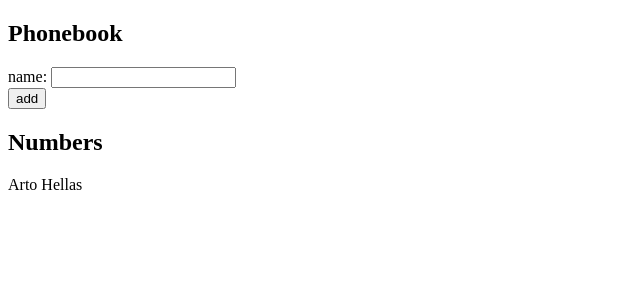
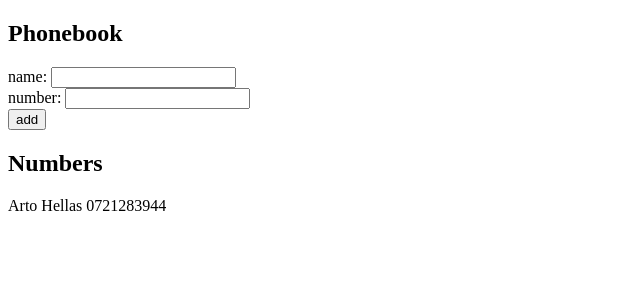
Before and after one commit to BryanMureithi/Fullstack-Web-Development, a React (Vite) app in the folder part2/phonebook/: page / in a window 1280 px wide. Shown: the top 300 px of the page, without its empty margins (0-640 px from the left). Built offline with nearby package versions, Linux system fonts and the light colour scheme.

Commit message:
step3 done

```diff
--- a/part2/phonebook/src/App.jsx
+++ b/part2/phonebook/src/App.jsx
@@ -1,8 +1,11 @@
 import { useState } from "react";
 
 const App = () => {
-  const [persons, setPersons] = useState([{ name: "Arto Hellas" }]);
+  const [persons, setPersons] = useState([
+    { name: "Arto Hellas", number: "0721283944" },
+  ]);
   const [newName, setNewName] = useState("");
+  const [newNumber, setNewNumber] = useState("");
 
   const addPerson = (event) => {
     event.preventDefault();
@@ -12,14 +15,20 @@
     }
     const personObject = {
       name: newName,
+      number: newNumber,
     };
     setPersons(persons.concat(personObject));
     console.log(persons);
     setNewName("");
+    setNewNumber("");
   };
 
-  const handleOnChange = (event) => {
+  const handleNameChange = (event) => {
     setNewName(event.target.value);
+  };
+
+  const handleNumberChange = (event) => {
+    setNewNumber(event.target.value);
   };
 
   return (
@@ -27,7 +36,10 @@
       <h2>Phonebook</h2>
       <form onSubmit={addPerson}>
         <div>
-          name: <input value={newName} onChange={handleOnChange} />
+          name: <input value={newName} onChange={handleNameChange} />
+        </div>
+        <div>
+          number: <input value={newNumber} onChange={handleNumberChange} />
         </div>
         <div>
           <button type="submit">add</button>
@@ -36,7 +48,9 @@
       <h2>Numbers</h2>
       <div>
         {persons.map((person) => (
-          <p>{person.name}</p>
+          <p>
+            {person.name} {person.number}
+          </p>
         ))}
       </div>
     </div>
```
